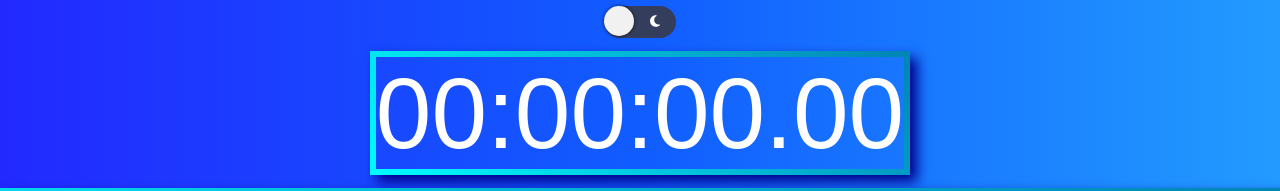
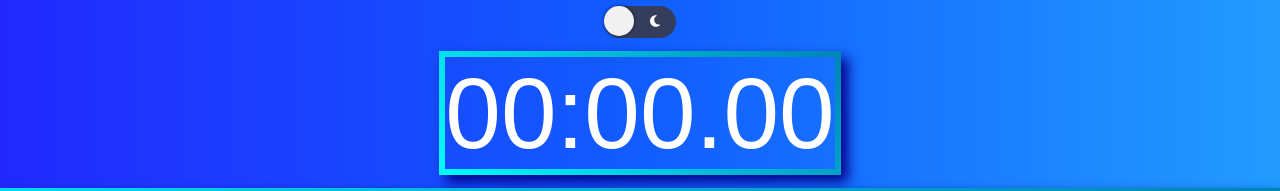
Before and after one commit to agus-diaz/juego-memoria, a plain HTML site: page juego memoria/index.html in a window 1280 px wide. Shown: the top 191 px of the page. Drawn offline with Linux system fonts and the light colour scheme; some packages are replaced by stand-ins of ours; a script that the page names is missing.

Commit message:
Update index.html

```diff
--- a/juego memoria/index.html
+++ b/juego memoria/index.html
@@ -17,7 +17,7 @@
     <div class="c-body">
         <div class="c-time">
             <div class="screen">
-                <span id="time" class="tiempo">00:00:00.00</span>
+                <span id="time" class="tiempo">00:00.00</span>
             </div>
         </div>
     </div>
```
